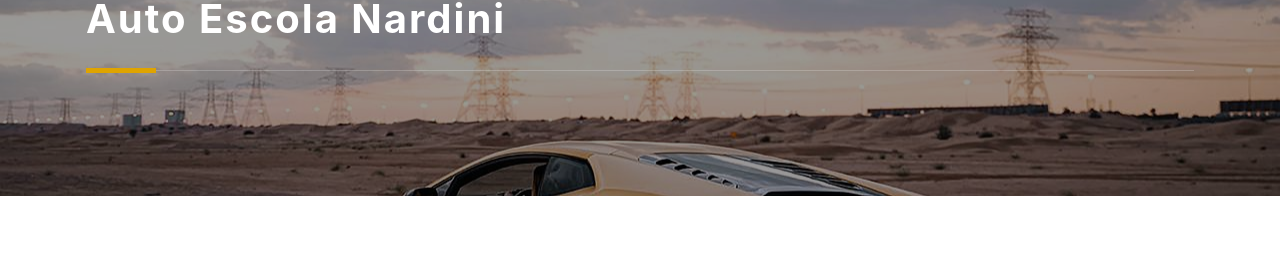
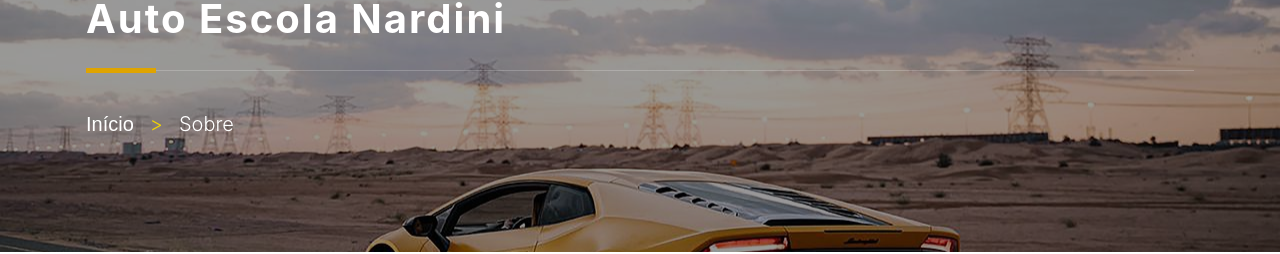
Before and after one commit to ericksouza02/meu-repo, a React (Create React App) app: page /sobre in a window 1280 px wide. Shown: the part 134-388 px from the top of the page. Built offline with nearby package versions, Linux system fonts and the light colour scheme.

Commit message:
Add BreadCrumb component

```diff
--- a/src/App.js
+++ b/src/App.js
@@ -3,7 +3,9 @@
 import GlobalStyle from './styles/GlobalStyle';
 import About from './pages/About';
 import Home from "./pages/Home";
+import Product from './pages/ProductDetail';
 import { BrowserRouter as Router, Routes, Route } from 'react-router-dom';
+import ProductDetail from "./pages/ProductDetail";
 
 const Root = styled.div`
   color: #fff;
@@ -18,6 +20,7 @@
           <Routes>
             <Route path="/" element={<Home />}/>
             <Route path="/sobre" element={<About />}/>
+            <Route path="/serviços" element={<ProductDetail/>}/>
           </Routes>
           <Home/>
         </Router>
--- /dev/null
+++ b/src/atoms/BreadCrumbge.js
@@ -0,0 +1,58 @@
+import React from "react";
+import PropTypes from 'prop-types';
+import styled, {css} from "styled-components";
+import {Link} from 'react-router-dom';
+
+const Root = styled.div`
+    padding: 16px 0;
+    color: #000;
+`;
+
+const Item = styled.span`
+    display: inline-block;
+    font-size: 20px;
+    font-weight: 300;
+    color: #fff;
+    text-decoration: none;
+
+    &:hover {
+        ${(props) => props.isClickLabel && css`
+        cursor: pointer;
+        color: ${props => props.theme.colors.primary.main};
+        `}
+    }
+
+    &:not(:first-child) {
+        &::before {
+            content: ">";
+            color: ${props => props.theme.colors.primary.main};
+            padding: 0 16px;
+        }
+    }
+        `;
+
+const BreadCrumb = ({ items }) => (
+
+    <Root>
+        {items.map((item) =>  (
+            <Item key={item.label} as={item.link && Link} to={item.link} isClickLabel={!!item.link}>
+                {item.label}
+            </Item>
+        ))}
+    </Root>
+)
+
+
+BreadCrumb.defaultProps = {
+ items: [],
+}
+BreadCrumb.propTypes = {
+    items: PropTypes.arrayOf(
+        PropTypes.shape({
+            label: PropTypes.string,
+            link: PropTypes.string,
+        })
+    ),
+}
+
+export default BreadCrumb;
--- /dev/null
+++ b/src/hooks/scroll.js
@@ -0,0 +1,12 @@
+import {useEffect} from 'react'
+
+export const useScrollToTop = () => {
+    useEffect(()=> {
+        //window.scrollTo(0, 0)
+        window.scrollTo({
+            top: 0,
+            left: 0,
+            behavior: "smooth"
+        })
+    }, [])
+}
--- a/src/organisms/ProductGrid.js
+++ b/src/organisms/ProductGrid.js
@@ -1,11 +1,14 @@
-import React from "react";
+import React, { useEffect } from "react";
+import { useState } from "react";
+import { Link } from "react-router-dom";
 import PropTypes from "prop-types";
 import styled from "styled-components";
+
 import Button from '../atoms/Button';
 import Heading from "../atoms/Heading";
-import Card,{CardBody, CardMedia} from "../atoms/Card";
+import Card, {CardBody, CardMedia} from "../atoms/Card";
 import GridRoot from "../atoms/GridRoot";
-import { useState } from "react";
+
 
 const ToolBar = styled.div`
     margin-top: 20px;
@@ -17,7 +20,6 @@
     const [showProducts, setShowProducts] = useState(false)
 
     const filteredProducts = showProducts ? products : products.slice(0,3);
-
     return(
     <>
 
@@ -31,7 +33,7 @@
                             <h6>{product.title}</h6>
                         </Heading>
                         <p>{product.summary}</p>
-                        <Button color='primary' variant='link'>
+                        <Button color='primary' variant='link' as={Link} to='/serviços'>
                             Saiba Mais
                         </Button>
                     </CardBody>
--- a/src/pages/About.js
+++ b/src/pages/About.js
@@ -1,4 +1,8 @@
 import React from "react";
+import {Link} from 'react-router-dom';
+import AvatarImage from '../assets/car-img.jpg';
+import {useScrollToTop} from '../hooks/scroll'
+
 import Hero from "../molecules/Hero"
 import Heading from "../atoms/Heading";
 import GridRoot from '../atoms/GridRoot';
@@ -6,10 +10,10 @@
 import CarImage from '../assets/car-img.jpg'
 import Section from '../molecules/Section'
 import AboutImage from '../draws/about.svg';
-import Footer from '../organisms/Footer'
-import AvatarImage from '../assets/car-img.jpg'
+import Footer from '../organisms/Footer';
+import BreadCrumb from '../atoms/BreadCrumbge';
 import Card,{CardMedia, CardMediaDescription} from '../atoms/Card'
-import {Link} from 'react-router-dom';
+
 const Image = styled.img`
     width: 100%;
     height: auto;
@@ -25,10 +29,17 @@
     { id: 4, name: 'Spider Man', avatar: AvatarImage},
 ]
 
-const About = () => (
+const About = () => {
+
+   useScrollToTop();
+
+    return(
     <>
         <Hero image={CarImage}>
             <Heading><h1>Auto Escola Nardini</h1></Heading>
+            <BreadCrumb items={[
+                {label: "Início", link: "/"}, {label: "Sobre"}
+            ]}/>
         </Hero>
         <Section>
         <GridRoot md={2}>
@@ -88,7 +99,8 @@
         </Section>
         <Footer />
     </>
-)
+    )
+}
 
 
 About.defaultProps = {
--- a/src/pages/ProductDetail.js
+++ b/src/pages/ProductDetail.js
@@ -1,16 +1,21 @@
 import React from "react";
 import PropTypes from "prop-types";
+import styled from "styled-components";
 import {FaIdCard, FaHome, FaScroll} from 'react-icons/fa'
-import Hero from "../molecules/Hero"
+import HeroImage from '../assets/car-img.jpg';
+import About from '../draws/about.svg'
+
+import {useScrollToTop} from '../hooks/scroll';
+
+import Hero from "../molecules/Hero";
 import Heading from "../atoms/Heading";
 import GridRoot from '../atoms/GridRoot';
 import Button from '../atoms/Button';
 import Footer from "../organisms/Footer";
 import Section from '../molecules/Section';
 import Callout, {CalloutMedia,CalloutBody,CalloutActions} from '../atoms/Callout'
-import HeroImage from '../assets/car-img.jpg';
-import About from '../draws/about.svg'
-import styled from "styled-components";
+import BreadCrumb from '../atoms/BreadCrumbge';
+
 const Image = styled.img`
     width: 100%;
        height: 100%;
@@ -38,12 +43,22 @@
 
     }
     `
-const ProductDetail = () => (
-    <>
+const ProductDetail = () => {
+    useScrollToTop();
+
+   return(
+   <>
         <Hero image={HeroImage}>
             <Heading>
                 <h1>Nome do Serviço</h1>
             </Heading>
+            <BreadCrumb
+                items={[
+                    {label: "Início", link:"/"},
+                    {label: "Serviços", },
+                    {label: "Nome do Serviço"}
+                    ]}
+            />
         </Hero>
         <Section>
             <p>
@@ -93,7 +108,8 @@
 
         </Section>
     </>
-)
+   )
+};
 
 ProductDetail.defaultProps = {}
 
```
Also changed, not shown: 2 other files (tests, documents, lock files or other folders).
